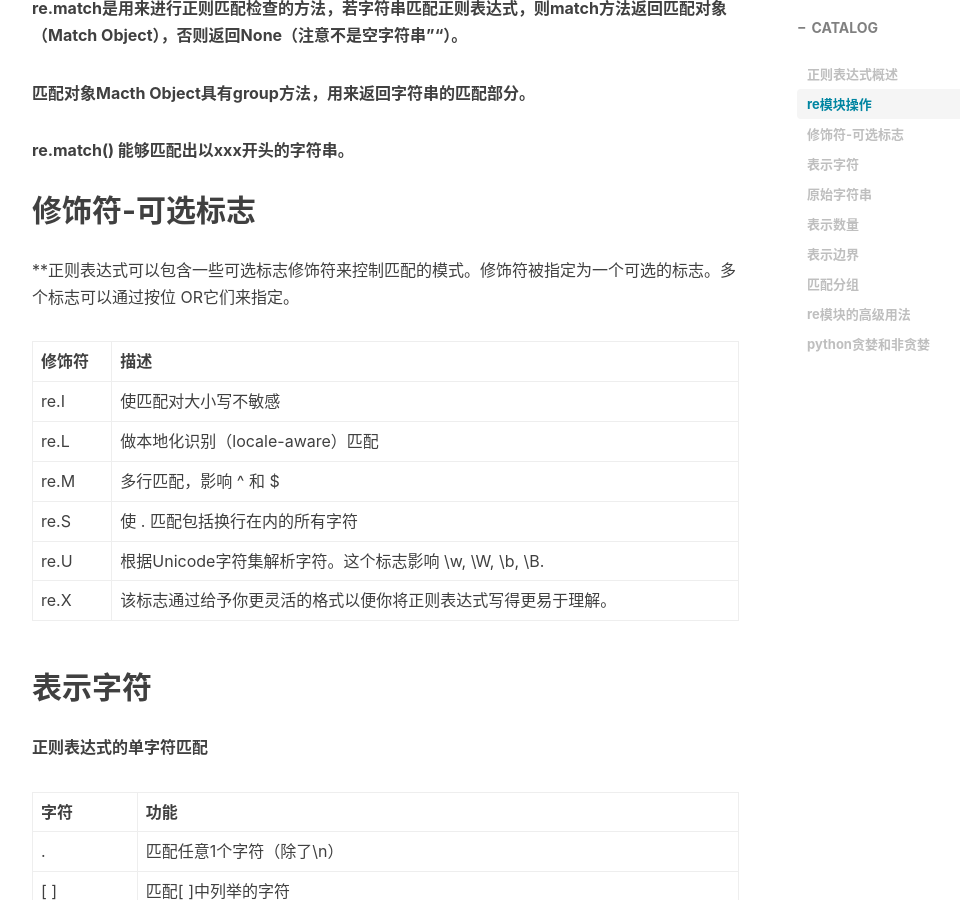
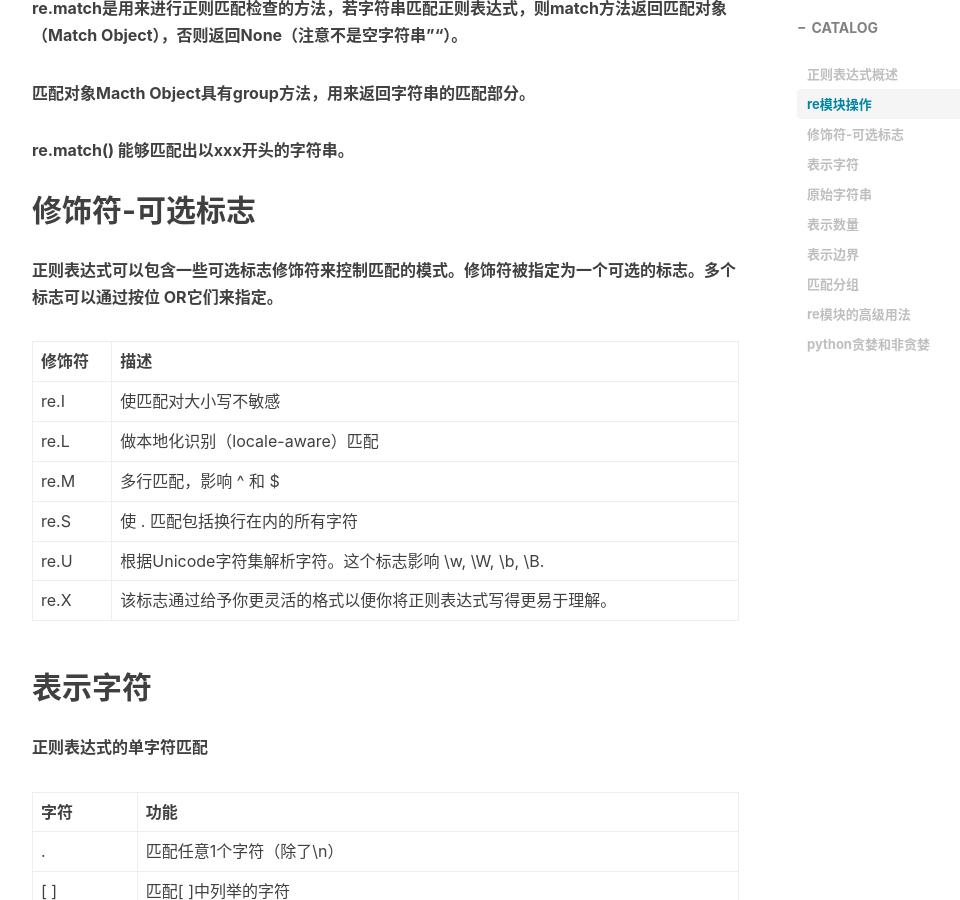
Before and after one commit to wuqiufeng/wuqiufeng.github.io, a Jekyll site: the page built from _posts/2018-01-08-正则表达式.md, in a window 1280 px wide and 900 px high, scrolled down 1309 px. Shown: the whole window, without its empty margins (233-1193 px from the left). Built offline with Jekyll 4.4.1, drawn with Linux system fonts in a browser that asks for light colours; nearby versions of some CDN libraries; comment, search, counter and statistics services are not loaded.

```diff
--- a/_posts/2018-01-08-正则表达式.md
+++ b/_posts/2018-01-08-正则表达式.md
@@ -44,7 +44,7 @@ result.group()
 
 ## 修饰符-可选标志
 
-**正则表达式可以包含一些可选标志修饰符来控制匹配的模式。修饰符被指定为一个可选的标志。多个标志可以通过按位 OR它们来指定。
+**正则表达式可以包含一些可选标志修饰符来控制匹配的模式。修饰符被指定为一个可选的标志。多个标志可以通过按位 OR它们来指定。**
 
 
 |修饰符 | 描述|
```
